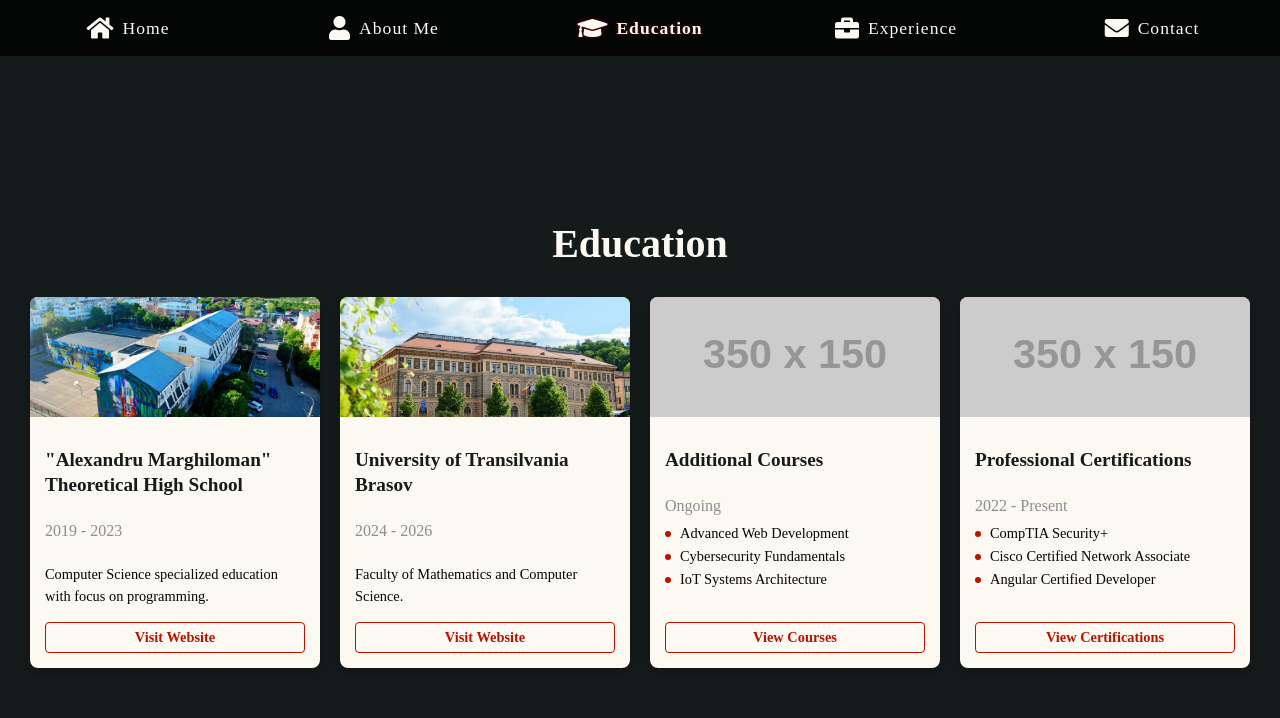
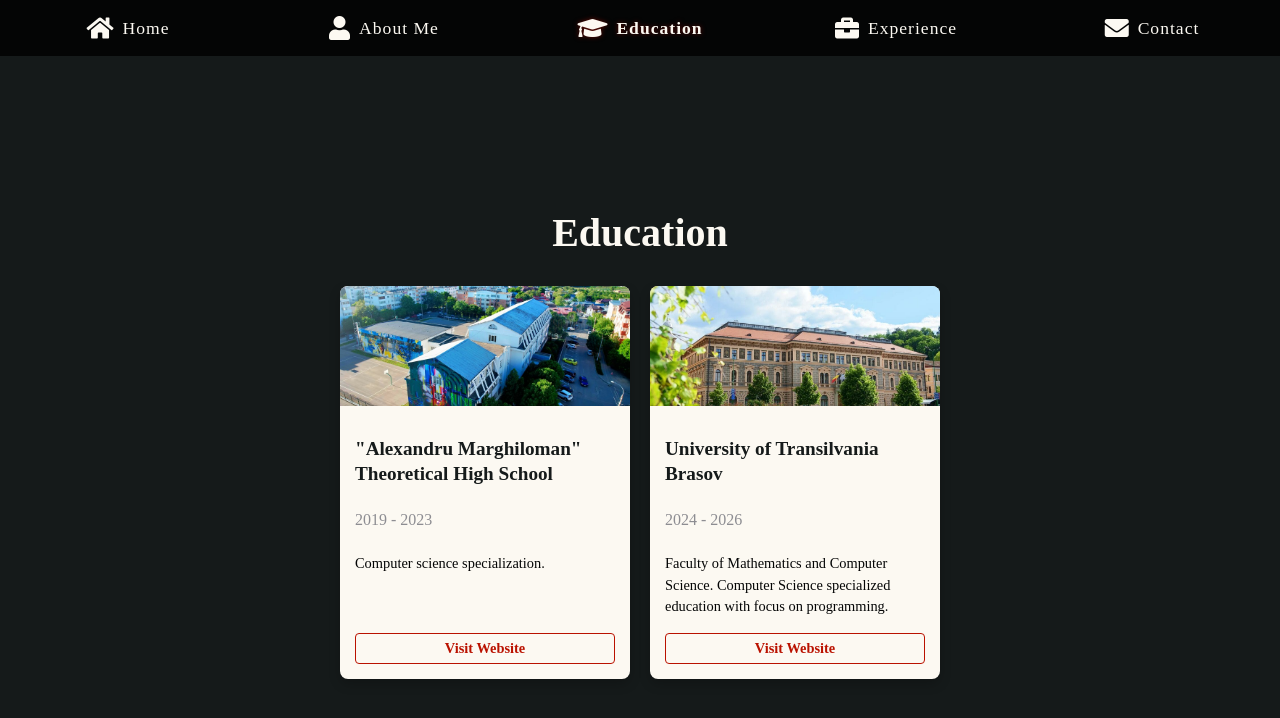
Before and after one commit to stefand799/stefan-coder, an Angular app: page /education in a window 1280 px wide. Shown: the top 718 px of the page. Built offline with nearby package versions, Linux system fonts and the light colour scheme.

Commit message:
random quotes added at home screen

```diff
--- a/src/app/app.config.ts
+++ b/src/app/app.config.ts
@@ -1,5 +1,6 @@
 import { ApplicationConfig, provideZoneChangeDetection } from '@angular/core';
 import { provideRouter, withComponentInputBinding, withViewTransitions } from '@angular/router';
+import { provideHttpClient } from '@angular/common/http';
 
 import { routes } from './app.routes';
 
@@ -10,6 +11,7 @@
       routes,
       withComponentInputBinding(),
       withViewTransitions()
-    )
+    ),
+    provideHttpClient()
   ]
 };
--- a/src/app/components/education/education.component.html
+++ b/src/app/components/education/education.component.html
@@ -12,7 +12,7 @@
                 <div class="education-content">
                     <h2 class="education-title">"Alexandru Marghiloman" Theoretical High School</h2>
                     <p class="education-dates">2019 - 2023</p>
-                    <p class="education-description">Computer Science specialized education with focus on programming.</p>
+                    <p class="education-description">Computer science specialization.</p>
                     <span class="view-more">Visit Website</span>
                 </div>
             </div>
@@ -27,13 +27,13 @@
                 <div class="education-content">
                     <h2 class="education-title">University of Transilvania Brasov</h2>
                     <p class="education-dates">2024 - 2026</p>
-                    <p class="education-description">Faculty of Mathematics and Computer Science.</p>
+                    <p class="education-description">Faculty of Mathematics and Computer Science. Computer Science specialized education with focus on programming.</p>
                     <span class="view-more">Visit Website</span>
                 </div>
             </div>
         </a>
 
-        <!-- Additional Courses Card -->
+        <!-- Additional Courses Card
         <a href="#courses" class="education-card-link">
             <div class="education-card">
                 <div class="education-image">
@@ -50,13 +50,13 @@
                     <span class="view-more">View Courses</span>
                 </div>
             </div>
-        </a>
+        </a> -->
 
-        <!-- Certifications Card -->
+        <!-- Certifications Card
         <a href="#certifications" class="education-card-link">
             <div class="education-card">
                 <div class="education-image">
-                    <img src="https://via.placeholder.com/350x150?text=Certifications" alt="Certifications">
+                    <img src="images/imageCertification.jpg" alt="Certifications">
                 </div>
                 <div class="education-content">
                     <h2 class="education-title">Professional Certifications</h2>
@@ -69,7 +69,7 @@
                     <span class="view-more">View Certifications</span>
                 </div>
             </div>
-        </a>
+        </a> -->
 
     </div>
 </section>
--- a/src/app/components/home/home.component.ts
+++ b/src/app/components/home/home.component.ts
@@ -1,12 +1,48 @@
-import { Component } from '@angular/core';
+import { Component, OnInit } from '@angular/core';
+import { HttpClient } from '@angular/common/http';
+import { CommonModule } from '@angular/common';
+
+interface Quote {
+  text: string;
+  author: string;
+}
 
 @Component({
   selector: 'app-home',
   standalone: true,
-  imports: [],
+  imports: [CommonModule],
   templateUrl: './home.component.html',
   styleUrl: './home.component.scss'
 })
-export class HomeComponent {
-  quote: string = '"The future belongs to those who believe in the beauty of their dreams." – Eleanor Roosevelt';
+export class HomeComponent implements OnInit {
+  quote: string = ''; // This will hold the formatted quote
+  quotes: Quote[] = [];
+
+  constructor(private http: HttpClient) {}
+
+  ngOnInit(): void {
+    this.loadRandomQuote();
+  }
+
+  loadRandomQuote(): void {
+    this.http.get<Quote[]>('data/quotes.json').subscribe({
+      next: (data) => {
+        this.quotes = data;
+        this.setRandomQuote();
+      },
+      error: (error) => {
+        console.error('Error loading quotes:', error);
+        // Fallback to default quote if there's an error
+        this.quote = '"The future belongs to those who believe in the beauty of their dreams." – Eleanor Roosevelt';
+      }
+    });
+  }
+
+  setRandomQuote(): void {
+    if (this.quotes.length > 0) {
+      const randomIndex = Math.floor(Math.random() * this.quotes.length);
+      const selectedQuote = this.quotes[randomIndex];
+      this.quote = `${selectedQuote.text} – ${selectedQuote.author}`;
+    }
+  }
 }
--- a/src/styles.scss
+++ b/src/styles.scss
@@ -5,23 +5,32 @@
 $taupe-gray: #8d8d92ff;
 $eerie-black: #151A1Aff;
 
+/* General Style for HTML and Body */
 html, body {
-  height: 100%;
-  margin: 0;
-  padding: 0;
-  overflow-x: hidden; /* Prevent horizontal scrolling */
-}
+    height: 100%;  /* Ensure full height for the entire page */
+    margin: 0;
+    padding: 0;
+    overflow: hidden; /* Prevent unwanted scroll */
+    scroll-behavior: smooth; /* Smooth scrolling */
+  }
 
-body {
-  display: flex;
-  flex-direction: column;
-}
+  // html, body {
+  //   height: 100%;
+  //   margin: 0;
+  //   padding: 0;
+  //   overflow-x: hidden; /* Prevent horizontal scrolling */
+  // }
 
-app-root {
-  display: flex;
-  flex-direction: column;
-  min-height: 100vh;
-}
+  // body {
+  //   display: flex;
+  //   flex-direction: column;
+  // }
+
+  // app-root {
+  //   display: flex;
+  //   flex-direction: column;
+  //   min-height: 100vh;
+  // }
 
   /* Prevent the scroll bar from appearing */
   * {
```
Also changed, not shown: public/data/quotes.json (added, +42 -0 lines), public/images/imageCertifications.jpg (added), src/app/components/home/home.component.html (indentation only).
